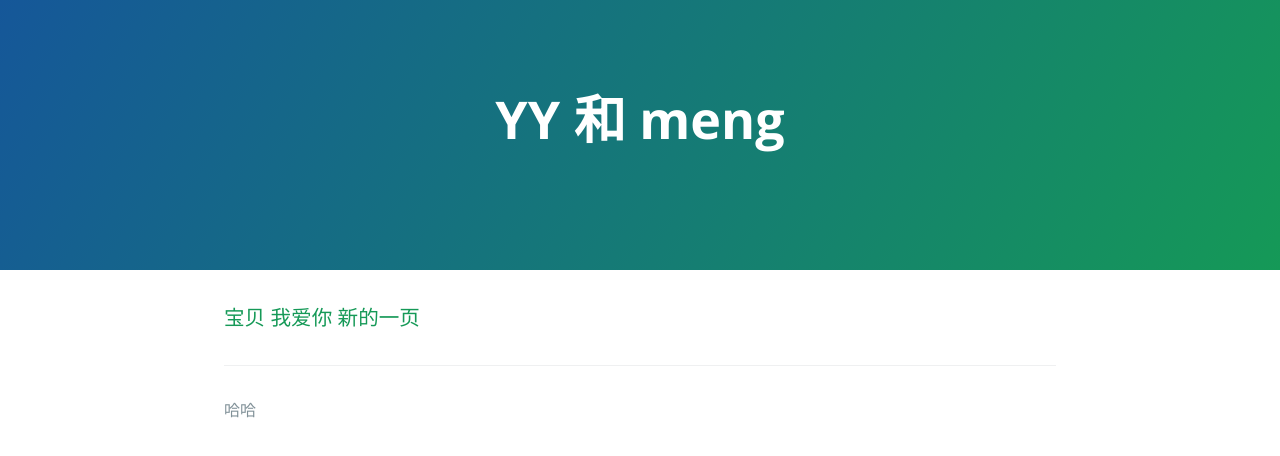
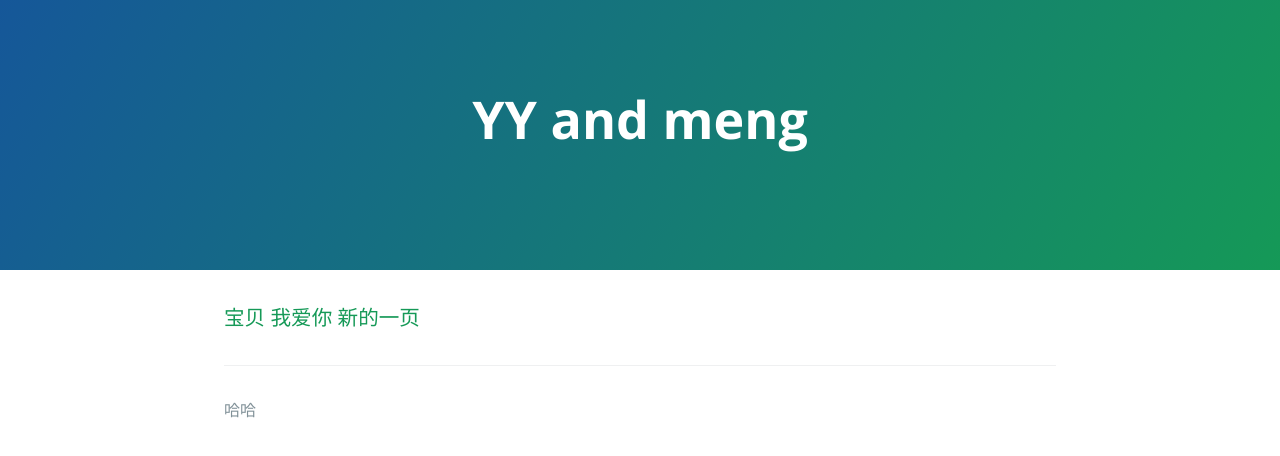
Before and after one commit to keysir/keysir.github.io, a plain HTML site: page index.html in a window 1280 px wide. Drawn offline with nearby package versions, Linux system fonts and the light colour scheme.

Commit message:
Update index.html

```diff
--- a/index.html
+++ b/index.html
@@ -2,7 +2,7 @@
 <html lang="en-us">
   <head>
     <meta charset="UTF-8">
-    <title>Keysir.GitHub.io by keysir</title>
+    <title>YY and meng</title>
     <meta name="viewport" content="width=device-width, initial-scale=1">
     <link rel="stylesheet" type="text/css" href="stylesheets/normalize.css" media="screen">
     <link href='https://fonts.googleapis.com/css?family=Open+Sans:400,700' rel='stylesheet' type='text/css'>
@@ -11,7 +11,7 @@
   </head>
   <body>
     <section class="page-header">
-      <h1 class="project-name">YY 和 meng</h1>
+      <h1 class="project-name">YY and meng</h1>
       <h2 class="project-tagline"></h2>
     </section>
 
```
